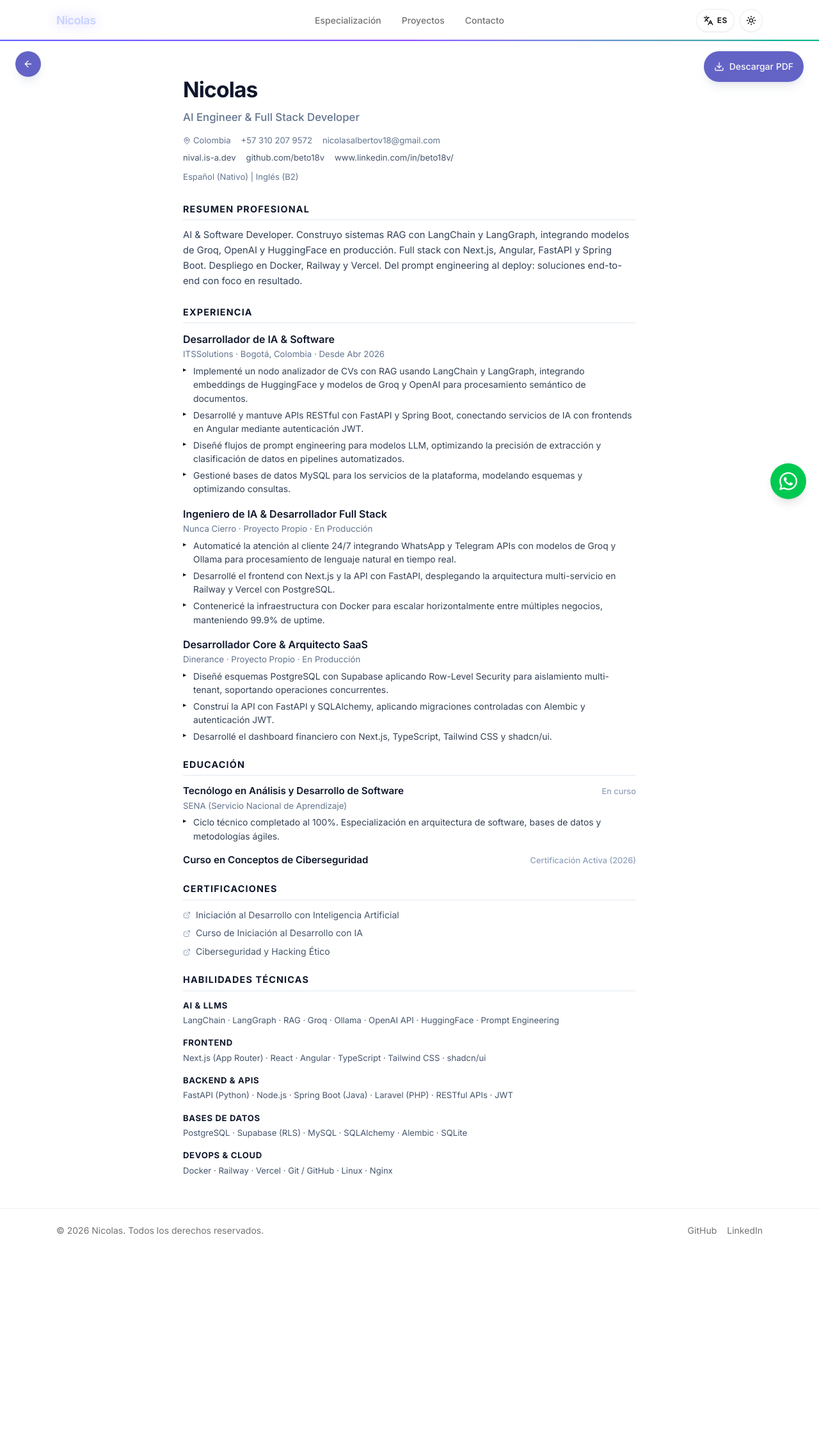
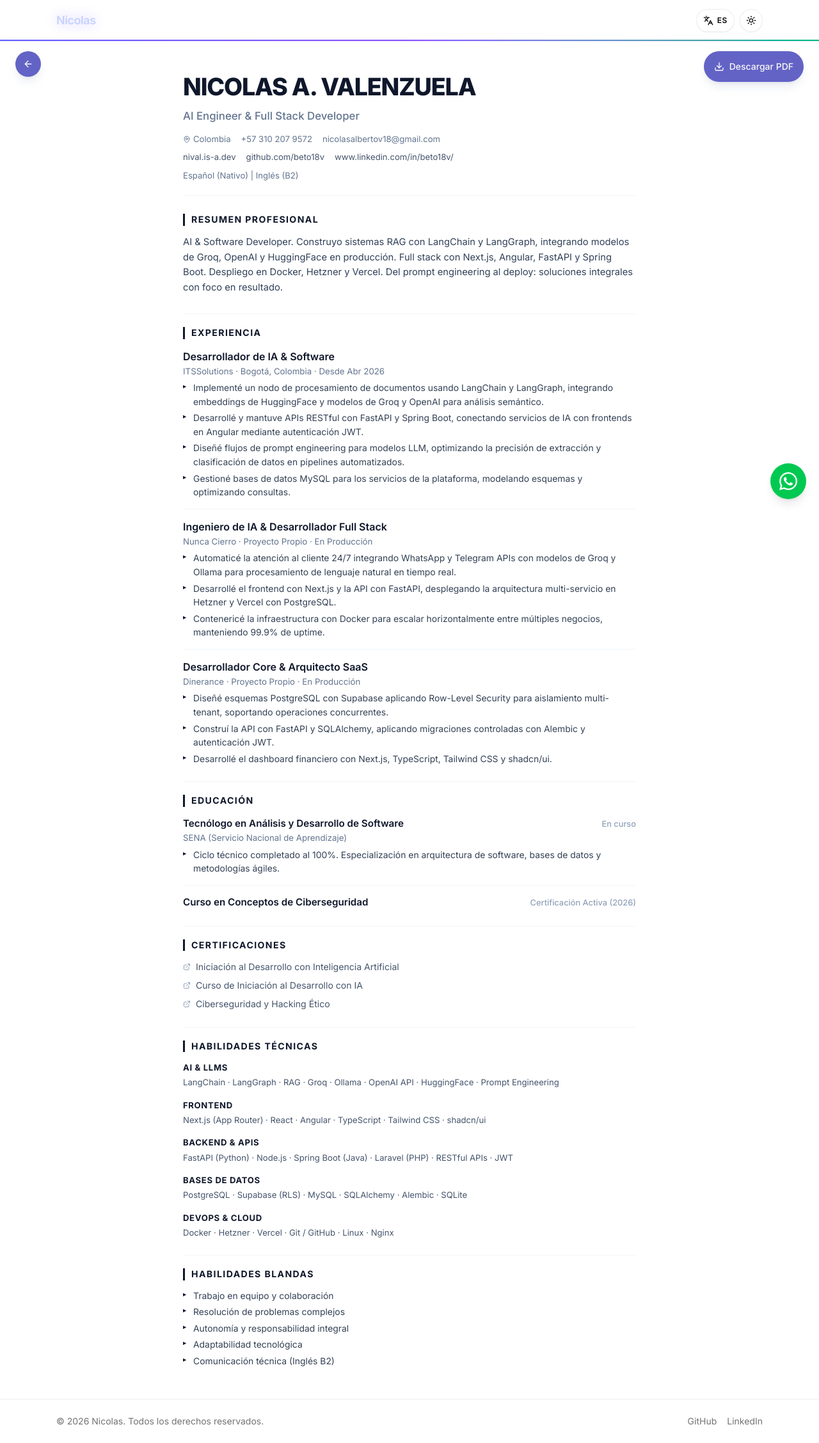
Before and after one commit to Beto18v/portfolio-next.js, a Next.js app: page /cv in a window 1280 px wide. Shown: the whole page at 64% size. Before the commit the page ends 1957 px from the top, so only its background shows below. Built offline with nearby package versions, Linux system fonts and the light colour scheme.

Commit message:
feat(cv): bilingual CV page with print-optimized PDF export, ATS-optimized content

```diff
--- a/app/cv/cv-content.tsx
+++ b/app/cv/cv-content.tsx
@@ -19,10 +19,10 @@ export function CvContent() {
   return (
     <>
       {/* ── CV Document ── */}
-      <article className="cv-document mx-auto max-w-205 bg-white px-10 py-10 text-[15px] leading-relaxed text-slate-800 sm:px-14 sm:py-12">
+      <article className="cv-document mx-auto max-w-205 bg-white px-10 pt-8 pb-10 text-[15px] leading-relaxed text-slate-800 sm:px-14 sm:pt-10 sm:pb-12">
         {/* ── Header ── */}
-        <header className="mb-7">
-          <h1 className="text-[2.1rem] font-bold tracking-[-0.025em] text-slate-900">
+        <header className="mb-7 pb-5 border-b border-slate-100">
+          <h1 className="text-[2.35rem] font-extrabold tracking-[-0.03em] text-slate-900">
             {data.profile.name}
           </h1>
           <p className="mt-0.5 text-[1.05rem] font-medium text-slate-500">
@@ -73,7 +73,7 @@ export function CvContent() {
         </header>
 
         {/* ── Professional Summary ── */}
-        <section className="mb-6">
+        <section className="mb-7">
           <h2 className="section-heading">{labels.sectionSummary}</h2>
           <p className="text-[0.92rem] leading-relaxed text-slate-700">
             {data.professionalSummary}
@@ -81,7 +81,7 @@ export function CvContent() {
         </section>
 
         {/* ── Experience ── */}
-        <section className="mb-5">
+        <section className="mb-6 border-t border-slate-100 pt-5">
           <h2 className="section-heading">{labels.sectionExperience}</h2>
 
           {data.experience.map((exp, i) => (
@@ -107,7 +107,7 @@ export function CvContent() {
         </section>
 
         {/* ── Education ── */}
-        <section className="mb-5">
+        <section className="mb-6 border-t border-slate-100 pt-5">
           <h2 className="section-heading">{labels.sectionEducation}</h2>
 
           {data.education.map((edu, i) => (
@@ -137,7 +137,7 @@ export function CvContent() {
         </section>
 
         {/* ── Certifications ── */}
-        <section className="mb-5">
+        <section className="mb-6 border-t border-slate-100 pt-5">
           <h2 className="section-heading">{labels.sectionCertifications}</h2>
 
           <div className="space-y-1.5">
@@ -158,12 +158,12 @@ export function CvContent() {
         </section>
 
         {/* ── Technical Skills ── */}
-        <section>
+        <section className="mb-6 border-t border-slate-100 pt-5">
           <h2 className="section-heading">{labels.sectionSkills}</h2>
 
           <div className="space-y-3">
             {data.skillGroups.map((group, i) => (
-              <div key={i} className="cv-entry">
+            <div key={i} className="cv-entry !border-b-0 !pb-0">
                 <h4 className="text-[0.82rem] font-bold uppercase tracking-[0.05em] text-slate-900">
                   {group.title}
                 </h4>
@@ -173,6 +173,16 @@ export function CvContent() {
               </div>
             ))}
           </div>
+        </section>
+
+        {/* ── Soft Skills ── */}
+        <section className="border-t border-slate-100 pt-5">
+          <h2 className="section-heading">{labels.sectionSoftSkills}</h2>
+          <ul className="cv-bullets">
+            {data.softSkills.map((skill, i) => (
+              <li key={i}>{skill}</li>
+            ))}
+          </ul>
         </section>
       </article>
 
@@ -190,7 +200,7 @@ export function CvContent() {
       </div>
 
       {/* Download PDF — right on desktop, below back-to-top on mobile */}
-      <div className="cv-no-print fixed top-40 right-6 z-50 sm:top-20">
+      <div className="cv-no-print fixed top-[140px] right-6 z-50 sm:top-20">
         <Button
           size="lg"
           onClick={handlePrint}
@@ -205,23 +215,28 @@ export function CvContent() {
       <style>{`
         /* Section heading style */
         .section-heading {
-          font-size: 0.9rem;
+          font-size: 0.88rem;
           font-weight: 700;
-          letter-spacing: 0.08em;
+          letter-spacing: 0.1em;
           text-transform: uppercase;
           color: #0f172a;
-          border-bottom: 1.5px solid #e2e8f0;
-          padding-bottom: 5px;
-          margin-bottom: 12px;
-          margin-top: 4px;
+          border-left: 3px solid #0f172a;
+          padding-left: 10px;
+          margin-bottom: 14px;
+          margin-top: 0;
+          line-height: 1.3;
         }
 
         /* Entry spacing */
         .cv-entry {
           margin-bottom: 14px;
+          padding-bottom: 14px;
+          border-bottom: 1px solid #f1f5f9;
         }
         .cv-entry:last-child {
           margin-bottom: 0;
+          padding-bottom: 0;
+          border-bottom: none;
         }
 
         /* Bullet list */
--- a/components/shared/navbar.tsx
+++ b/components/shared/navbar.tsx
@@ -35,6 +35,8 @@ export function Navbar() {
     return () => window.removeEventListener("scroll", onScroll);
   }, []);
 
+  const isCvPage = pathname === "/cv";
+
   const navItems = [
     { href: `#${siteConfig.sections.skills.id}`, label: skillsNav },
     { href: `#${siteConfig.sections.projects.id}`, label: projectsNav },
@@ -64,6 +66,7 @@ export function Navbar() {
         >
           {siteConfig.profile.name}
         </Link>
+        {!isCvPage && (
           <nav
             className="absolute left-1/2 hidden -translate-x-1/2 items-center gap-4 text-sm font-medium md:flex"
             aria-label={siteConfig.profile.name}
@@ -81,6 +84,7 @@ export function Navbar() {
               </Link>
             ))}
           </nav>
+        )}
 
         <div className="hidden items-center gap-2 md:flex">
           <LanguageToggle />
@@ -90,6 +94,7 @@ export function Navbar() {
         <div className="flex items-center gap-2 md:hidden">
           <LanguageToggle />
           <ThemeToggle />
+          {!isCvPage && (
             <Sheet>
               <SheetTrigger asChild>
                 <Button
@@ -117,6 +122,7 @@ export function Navbar() {
                 </div>
               </SheetContent>
             </Sheet>
+          )}
         </div>
       </div>
 
--- a/lib/cv-data.ts
+++ b/lib/cv-data.ts
@@ -28,6 +28,7 @@ interface CvTexts {
     title: string;
     skills: string[];
   }[];
+  softSkills: string[];
   labels: {
     downloadPdf: string;
     switchTo: string;
@@ -36,6 +37,7 @@ interface CvTexts {
     sectionEducation: string;
     sectionCertifications: string;
     sectionSkills: string;
+    sectionSoftSkills: string;
     languages: string;
   };
 }
@@ -46,7 +48,7 @@ type Bilingual<T> = Record<Locale, T>;
 const cvDataByLocale: Bilingual<CvTexts> = {
   es: {
     professionalSummary:
-      "AI & Software Developer. Construyo sistemas RAG con LangChain y LangGraph, integrando modelos de Groq, OpenAI y HuggingFace en producción. Full stack con Next.js, Angular, FastAPI y Spring Boot. Despliego en Docker, Railway y Vercel. Del prompt engineering al deploy: soluciones end-to-end con foco en resultado.",
+      "AI & Software Developer. Construyo sistemas RAG con LangChain y LangGraph, integrando modelos de Groq, OpenAI y HuggingFace en producción. Full stack con Next.js, Angular, FastAPI y Spring Boot. Despliego en Docker, Hetzner y Vercel. Del prompt engineering al deploy: soluciones integrales con foco en resultado.",
 
     experience: [
       {
@@ -54,7 +56,7 @@ const cvDataByLocale: Bilingual<CvTexts> = {
         company: "ITSSolutions",
         environment: "Bogotá, Colombia · Desde Abr 2026",
         bullets: [
-          "Implementé un nodo analizador de CVs con RAG usando LangChain y LangGraph, integrando embeddings de HuggingFace y modelos de Groq y OpenAI para procesamiento semántico de documentos.",
+          "Implementé un nodo de procesamiento de documentos usando LangChain y LangGraph, integrando embeddings de HuggingFace y modelos de Groq y OpenAI para análisis semántico.",
           "Desarrollé y mantuve APIs RESTful con FastAPI y Spring Boot, conectando servicios de IA con frontends en Angular mediante autenticación JWT.",
           "Diseñé flujos de prompt engineering para modelos LLM, optimizando la precisión de extracción y clasificación de datos en pipelines automatizados.",
           "Gestioné bases de datos MySQL para los servicios de la plataforma, modelando esquemas y optimizando consultas.",
@@ -66,7 +68,7 @@ const cvDataByLocale: Bilingual<CvTexts> = {
         environment: "Proyecto Propio · En Producción",
         bullets: [
           "Automaticé la atención al cliente 24/7 integrando WhatsApp y Telegram APIs con modelos de Groq y Ollama para procesamiento de lenguaje natural en tiempo real.",
-          "Desarrollé el frontend con Next.js y la API con FastAPI, desplegando la arquitectura multi-servicio en Railway y Vercel con PostgreSQL.",
+          "Desarrollé el frontend con Next.js y la API con FastAPI, desplegando la arquitectura multi-servicio en Hetzner y Vercel con PostgreSQL.",
           "Contenericé la infraestructura con Docker para escalar horizontalmente entre múltiples negocios, manteniendo 99.9% de uptime.",
         ],
       },
@@ -163,13 +165,21 @@ const cvDataByLocale: Bilingual<CvTexts> = {
         title: "DevOps & Cloud",
         skills: [
           "Docker",
-          "Railway",
+          "Hetzner",
           "Vercel",
           "Git / GitHub",
           "Linux",
           "Nginx",
         ],
       },
+    ],
+
+    softSkills: [
+      "Trabajo en equipo y colaboración",
+      "Resolución de problemas complejos",
+      "Autonomía y responsabilidad integral",
+      "Adaptabilidad tecnológica",
+      "Comunicación técnica (Inglés B2)",
     ],
 
     labels: {
@@ -180,13 +190,14 @@ const cvDataByLocale: Bilingual<CvTexts> = {
       sectionEducation: "Educación",
       sectionCertifications: "Certificaciones",
       sectionSkills: "Habilidades Técnicas",
+      sectionSoftSkills: "Habilidades Blandas",
       languages: "Idiomas",
     },
   },
 
   en: {
     professionalSummary:
-      "AI & Software Developer. I build RAG systems with LangChain and LangGraph, integrating Groq, OpenAI, and HuggingFace models in production. Full stack with Next.js, Angular, FastAPI, and Spring Boot. I deploy on Docker, Railway, and Vercel. From prompt engineering to deployment: end-to-end solutions with a results-driven focus.",
+      "AI & Software Developer. I build RAG systems with LangChain and LangGraph, integrating Groq, OpenAI, and HuggingFace models in production. Full stack with Next.js, Angular, FastAPI, and Spring Boot. I deploy on Docker, Hetzner, and Vercel. From prompt engineering to deployment: end-to-end solutions with a results-driven focus.",
 
     experience: [
       {
@@ -194,7 +205,7 @@ const cvDataByLocale: Bilingual<CvTexts> = {
         company: "ITSSolutions",
         environment: "Bogotá, Colombia · Since Apr 2026",
         bullets: [
-          "Implemented a CV analyzer node with RAG using LangChain and LangGraph, integrating HuggingFace embeddings and Groq and OpenAI models for semantic document processing.",
+          "Implemented a document processing node using LangChain and LangGraph, integrating HuggingFace embeddings and Groq and OpenAI models for semantic analysis.",
           "Built and maintained RESTful APIs with FastAPI and Spring Boot, connecting AI services to Angular frontends with JWT authentication.",
           "Designed prompt engineering flows for LLM models, optimizing data extraction and classification accuracy in automated pipelines.",
           "Managed MySQL databases for platform services, modeling schemas and optimizing queries.",
@@ -206,7 +217,7 @@ const cvDataByLocale: Bilingual<CvTexts> = {
         environment: "Personal Project · Production",
         bullets: [
           "Automated 24/7 customer support by integrating WhatsApp and Telegram APIs with Groq and Ollama models for real-time natural language processing.",
-          "Built the frontend with Next.js and the API with FastAPI, deploying the multi-service architecture on Railway and Vercel with PostgreSQL.",
+          "Built the frontend with Next.js and the API with FastAPI, deploying the multi-service architecture on Hetzner and Vercel with PostgreSQL.",
           "Containerized the infrastructure with Docker to scale horizontally across multiple businesses, maintaining 99.9% uptime.",
         ],
       },
@@ -303,13 +314,21 @@ const cvDataByLocale: Bilingual<CvTexts> = {
         title: "DevOps & Cloud",
         skills: [
           "Docker",
-          "Railway",
+          "Hetzner",
           "Vercel",
           "Git / GitHub",
           "Linux",
           "Nginx",
         ],
       },
+    ],
+
+    softSkills: [
+      "Teamwork & collaboration",
+      "Complex problem-solving",
+      "Autonomy & ownership",
+      "Technical adaptability",
+      "Technical communication (English B2)",
     ],
 
     labels: {
@@ -320,6 +339,7 @@ const cvDataByLocale: Bilingual<CvTexts> = {
       sectionEducation: "Education",
       sectionCertifications: "Certifications",
       sectionSkills: "Technical Skills",
+      sectionSoftSkills: "Soft Skills",
       languages: "Languages",
     },
   },
@@ -330,7 +350,7 @@ export function getCvData(locale: Locale) {
   return {
     ...cvDataByLocale[locale],
     profile: {
-      name: profile.name,
+      name: "NICOLAS A. VALENZUELA",
       role: profile.role[locale],
       location: profile.location?.[locale] ?? "Bogotá, Colombia",
       email: "nicolasalbertov18@gmail.com",
```
Lines whose indentation alone changed are shown as unchanged.
